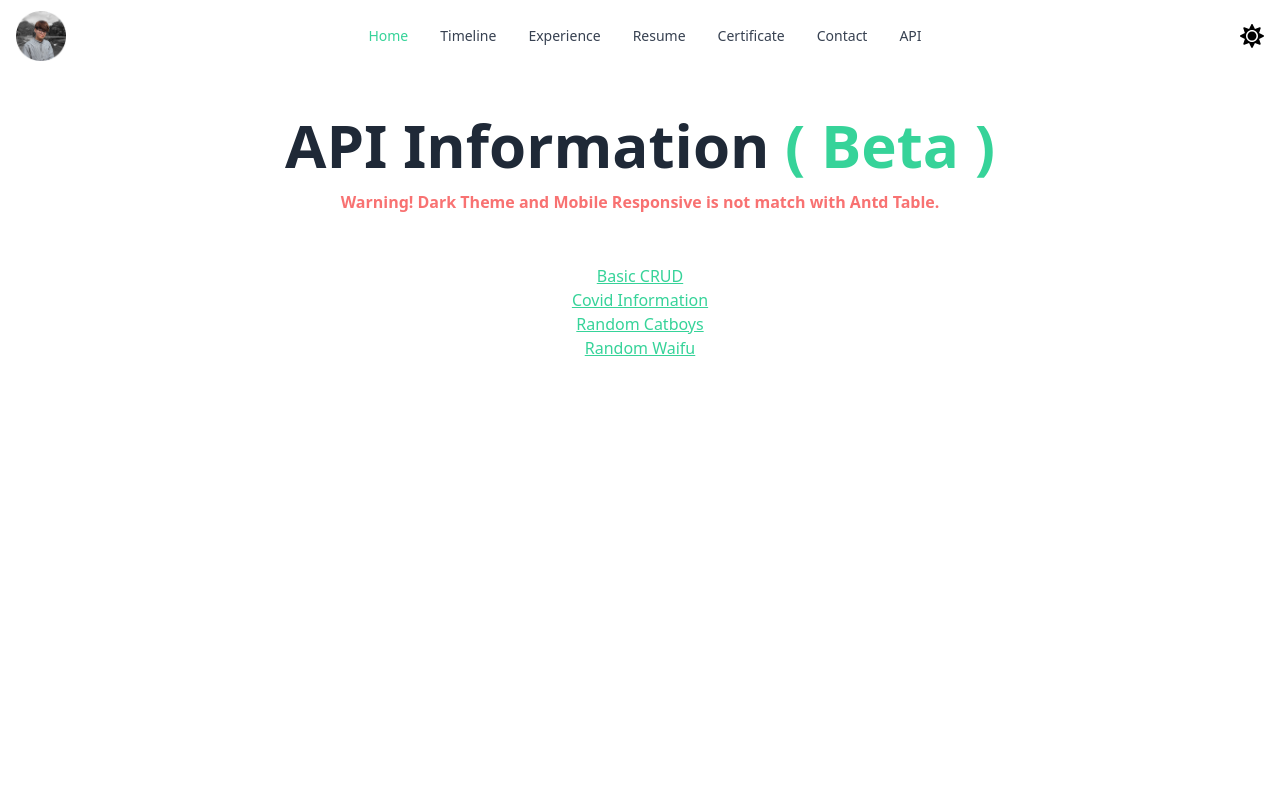
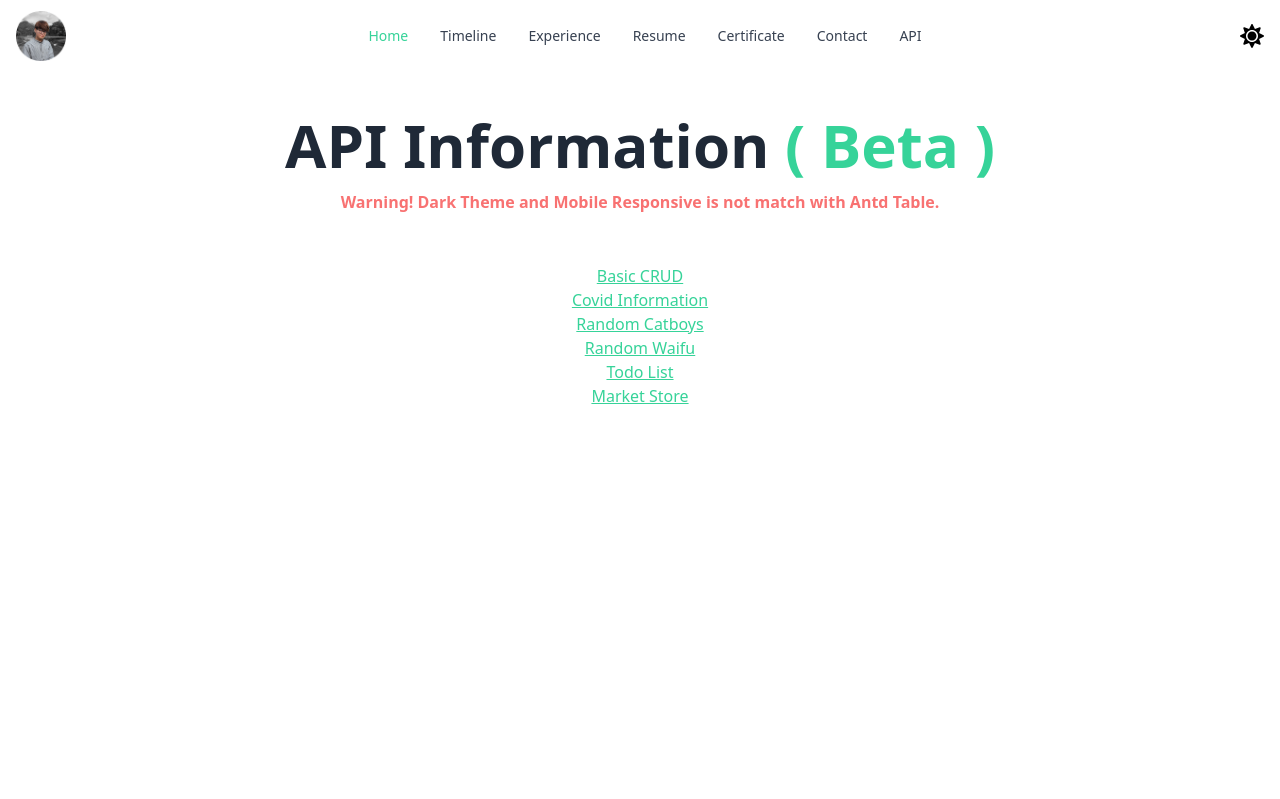
Before and after one commit to darupong/Portfolio, a Next.js app: page /infoapi in a window 1280 px wide. Shown: the top 799 px of the page. Built offline with nearby package versions, Linux system fonts and the light colour scheme.

Commit message:
feat: add new project

```diff
--- a/pages/infoapi.tsx
+++ b/pages/infoapi.tsx
@@ -23,6 +23,20 @@ const infoapi = () => {
         <Link href="/infoapi/waifupic" className="text-[#36D399] underline">
           Random Waifu
         </Link>
+        <Link
+          href="https://react-todolist-wheat-nine.vercel.app/"
+          target="_blank"
+          className="text-[#36D399] underline"
+        >
+          Todo List
+        </Link>
+        <Link
+          href="https://react-moviestore-gray.vercel.app/"
+          target="_blank"
+          className=" text-[#36D399] underline"
+        >
+          Market Store
+        </Link>
       </div>
     </div>
   );
```
